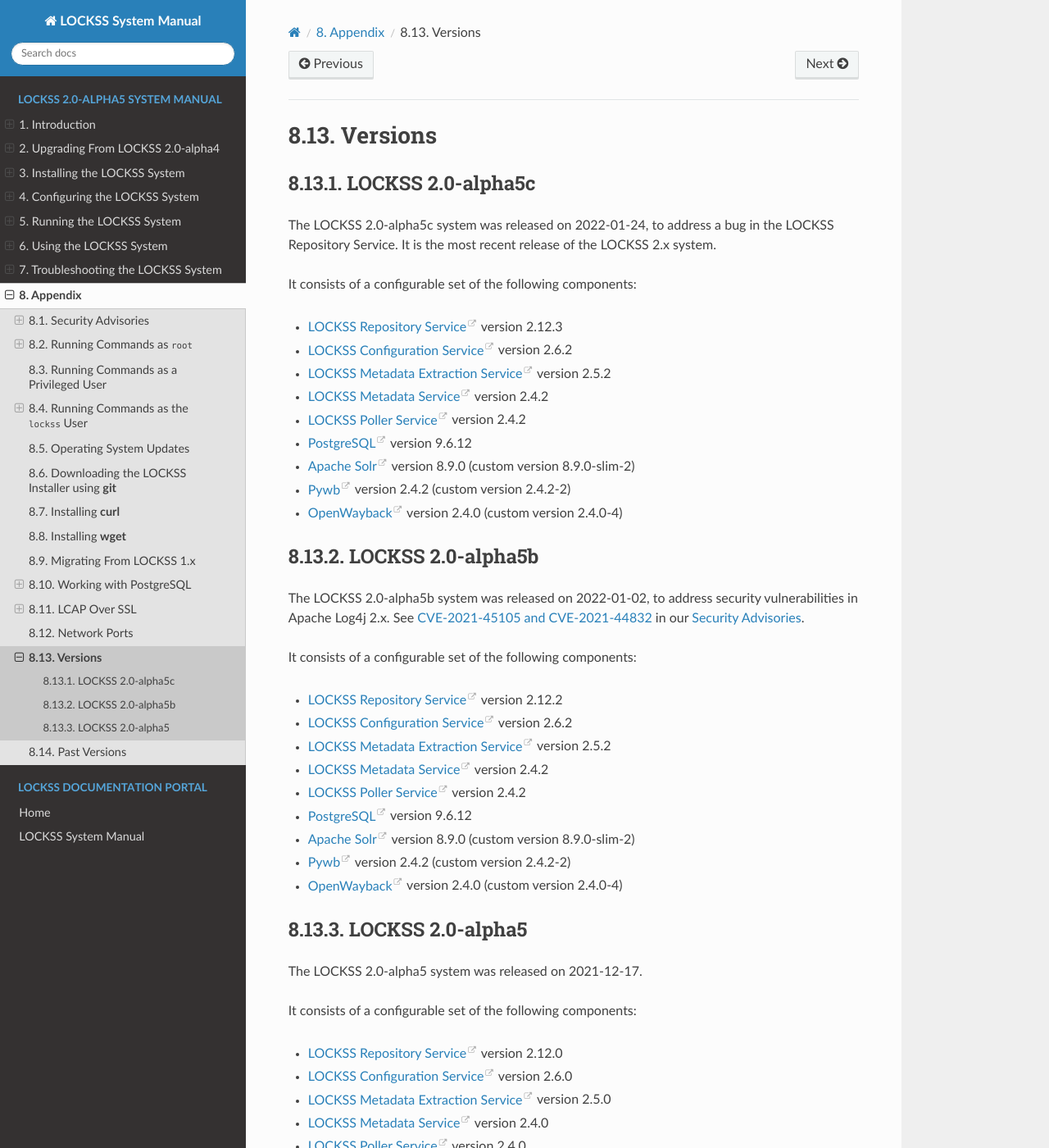
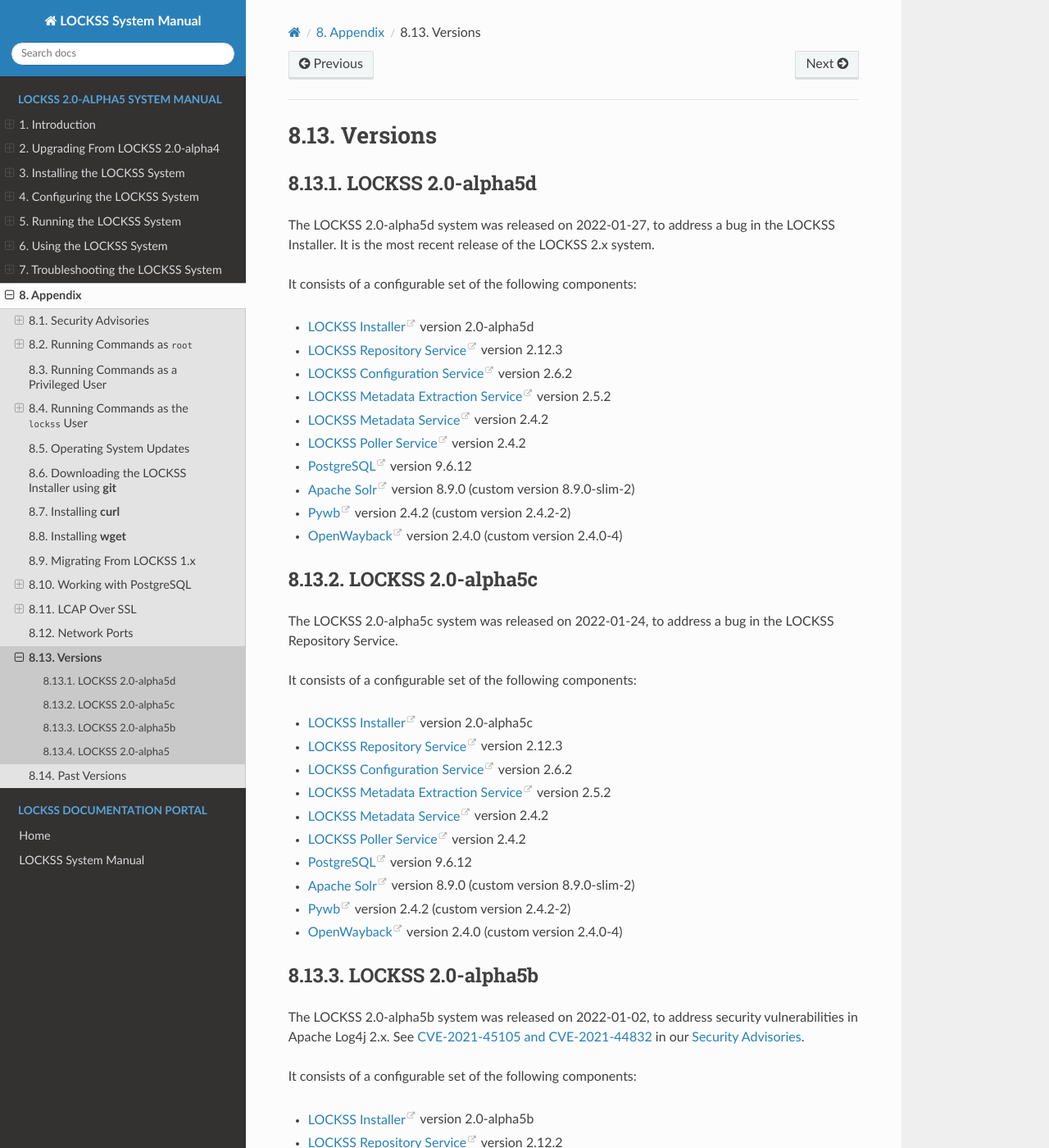
Before and after one commit to lockss/lockss-rtd-manual, a Sphinx documentation site: the page built from docs/appendix/versions.rst, in a window 1280 px wide and 1400 px high. Shown: the whole window at 82% size. Built offline with Sphinx 7.4.7 and the Read the Docs theme 2.0.0, drawn with Linux system fonts in a browser that asks for light colours; some of the changed text lies outside the part shown.

```diff
--- a/docs/appendix/versions.rst
+++ b/docs/appendix/versions.rst
@@ -5,12 +5,42 @@ Versions
 .. COMMENT LATESTVERSION
 
 ------------------
+LOCKSS 2.0-alpha5d
+------------------
+
+The LOCKSS 2.0-alpha5d system was released on 2022-01-27, to address a bug in the LOCKSS Installer. It is the most recent release of the LOCKSS 2.x system.
+
+It consists of a configurable set of the following components:
+
+*  `LOCKSS Installer <https://github.com/lockss/lockss-installer>`_ version 2.0-alpha5d
+
+*  `LOCKSS Repository Service <https://github.com/lockss/laaws-repository-service>`_ version 2.12.3
+
+*  `LOCKSS Configuration Service <https://github.com/lockss/laaws-configservice>`_ version 2.6.2
+
+*  `LOCKSS Metadata Extraction Service <https://github.com/lockss/laaws-metadataextractor>`_ version 2.5.2
+
+*  `LOCKSS Metadata Service <https://github.com/lockss/laaws-metadataservice>`_ version 2.4.2
+
+*  `LOCKSS Poller Service <https://github.com/lockss/laaws-poller>`_ version 2.4.2
+
+*  `PostgreSQL <https://www.postgresql.org/>`_ version 9.6.12
+
+*  `Apache Solr <https://lucene.apache.org/solr/>`_ version 8.9.0 (custom version 8.9.0-slim-2)
+
+*  `Pywb <https://github.com/webrecorder/pywb>`_ version 2.4.2 (custom version 2.4.2-2)
+
+*  `OpenWayback <https://github.com/iipc/openwayback>`_ version 2.4.0 (custom version 2.4.0-4)
+
+------------------
 LOCKSS 2.0-alpha5c
 ------------------
 
-The LOCKSS 2.0-alpha5c system was released on 2022-01-24, to address a bug in the LOCKSS Repository Service. It is the most recent release of the LOCKSS 2.x system.
+The LOCKSS 2.0-alpha5c system was released on 2022-01-24, to address a bug in the LOCKSS Repository Service.
 
 It consists of a configurable set of the following components:
+
+*  `LOCKSS Installer <https://github.com/lockss/lockss-installer>`_ version 2.0-alpha5c
 
 *  `LOCKSS Repository Service <https://github.com/lockss/laaws-repository-service>`_ version 2.12.3
 
@@ -38,6 +68,8 @@ The LOCKSS 2.0-alpha5b system was released on 2022-01-02, to address security vu
 
 It consists of a configurable set of the following components:
 
+*  `LOCKSS Installer <https://github.com/lockss/lockss-installer>`_ version 2.0-alpha5b
+
 *  `LOCKSS Repository Service <https://github.com/lockss/laaws-repository-service>`_ version 2.12.2
 
 *  `LOCKSS Configuration Service <https://github.com/lockss/laaws-configservice>`_ version 2.6.2
@@ -64,6 +96,8 @@ The LOCKSS 2.0-alpha5 system was released on 2021-12-17.
 
 It consists of a configurable set of the following components:
 
+*  `LOCKSS Installer <https://github.com/lockss/lockss-installer>`_ version 2.0-alpha5
+
 *  `LOCKSS Repository Service <https://github.com/lockss/laaws-repository-service>`_ version 2.12.0
 
 *  `LOCKSS Configuration Service <https://github.com/lockss/laaws-configservice>`_ version 2.6.0
--- a/docs/index.rst
+++ b/docs/index.rst
@@ -28,6 +28,11 @@ LOCKSS 2.0-alpha5 System Manual
    -----------
    What's New?
    -----------
+
+   What's New in 2.0-alpha5d?
+   ==========================
+
+   *  Bug fixes in the LOCKSS Installer.
 
    What's New in 2.0-alpha5c?
    ==========================
```
